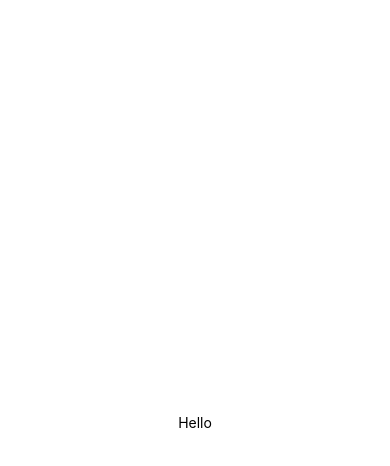
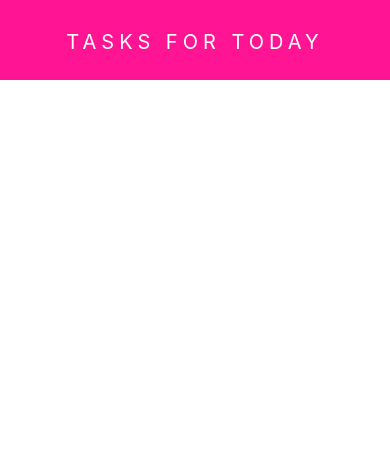
Before and after one commit to rita-morozova/todo-list-react-native, a React Native app: screen / in a window 390 px wide. Shown: the top 466 px of the page. Built offline with nearby package versions, Linux system fonts and the light colour scheme.

Commit message:
add header

```diff
--- a/App.js
+++ b/App.js
@@ -1,12 +1,29 @@
 import React, { useState } from 'react';
-import { StyleSheet, Text, View} from 'react-native';
+import { StyleSheet, Text, View, FlatList, SafeAreaView} from 'react-native';
+import Header from './components/Header'
 
 export default function App() {
-
+  const [tasks, setTasks] = useState([
+    [
+      {"task":"HTML I","done":true, "id": "1"},
+      {"task":"CSS","done":true, "id": "2"},
+      {"task":"Responsive design","done":true, "id": "3"},
+      ]
+  ])
   return (
-    <View style={styles.container}>
-      <Text>Hello</Text>
-    </View>
+    <SafeAreaView style={styles.container}>
+      <Header />
+      <View style={styles.content}>
+        <View style={styles.list}>
+        <FlatList
+            data={tasks}
+            renderItem={({ item }) => (
+              <Text>{item.task}</Text>
+            )}
+          />
+        </View>
+      </View>
+    </SafeAreaView>
   );
 }
 
@@ -14,8 +31,12 @@
   container: {
     flex: 1,
     backgroundColor: '#fff',
-    alignItems: 'center',
-    justifyContent: 'center',
   },
+  content: {
+    padding: 30
+  },
+  list: {
+    marginTop: 30
+  }
 
 });
--- /dev/null
+++ b/components/Header.js
@@ -0,0 +1,29 @@
+import React from 'react'
+import { StyleSheet, Text, View} from 'react-native';
+
+const Header = () => {
+    return(
+        <View style={styles.header}>
+            <Text style={styles.title}>Tasks for today</Text>
+        </View>
+    )
+}
+
+export default Header
+
+const styles = StyleSheet.create({
+    title: {
+      textAlign: 'center',
+      color: 'white',
+      fontSize: 20,
+      textTransform: 'uppercase',
+      letterSpacing: 5,
+    },
+    header: {
+      backgroundColor: 'deeppink',
+      height: 80,
+      paddingTop: 30,
+    },
+
+
+  });
```
